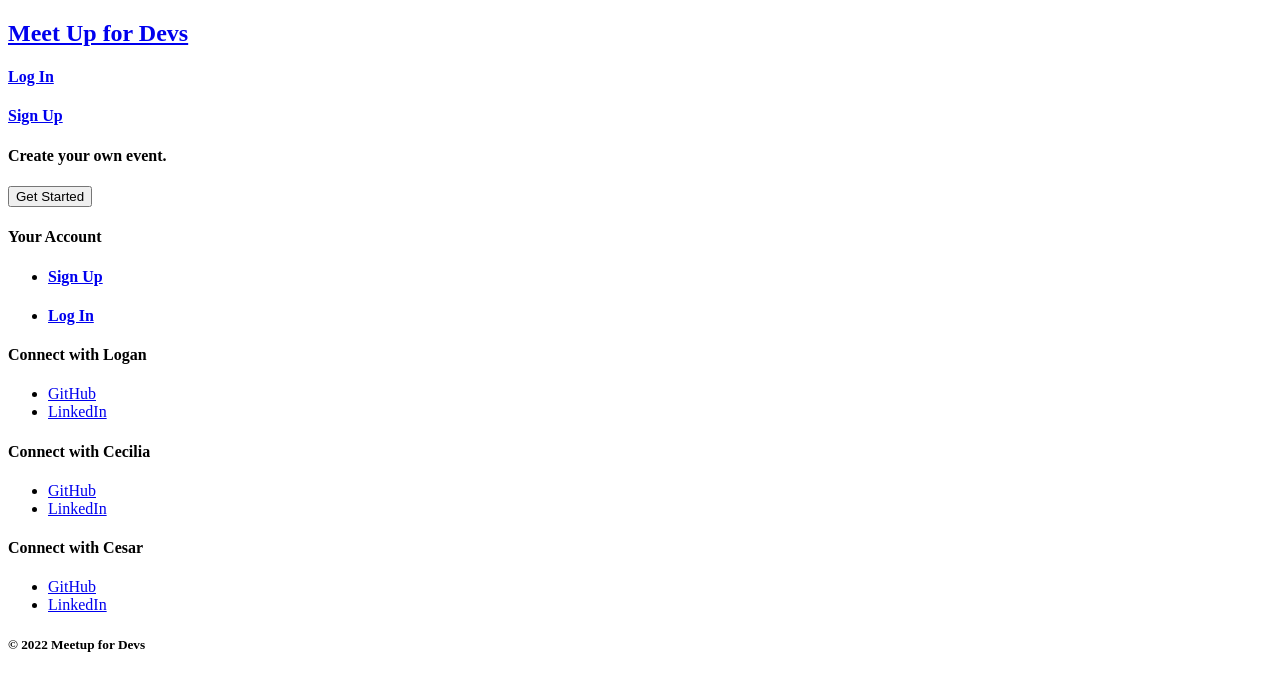
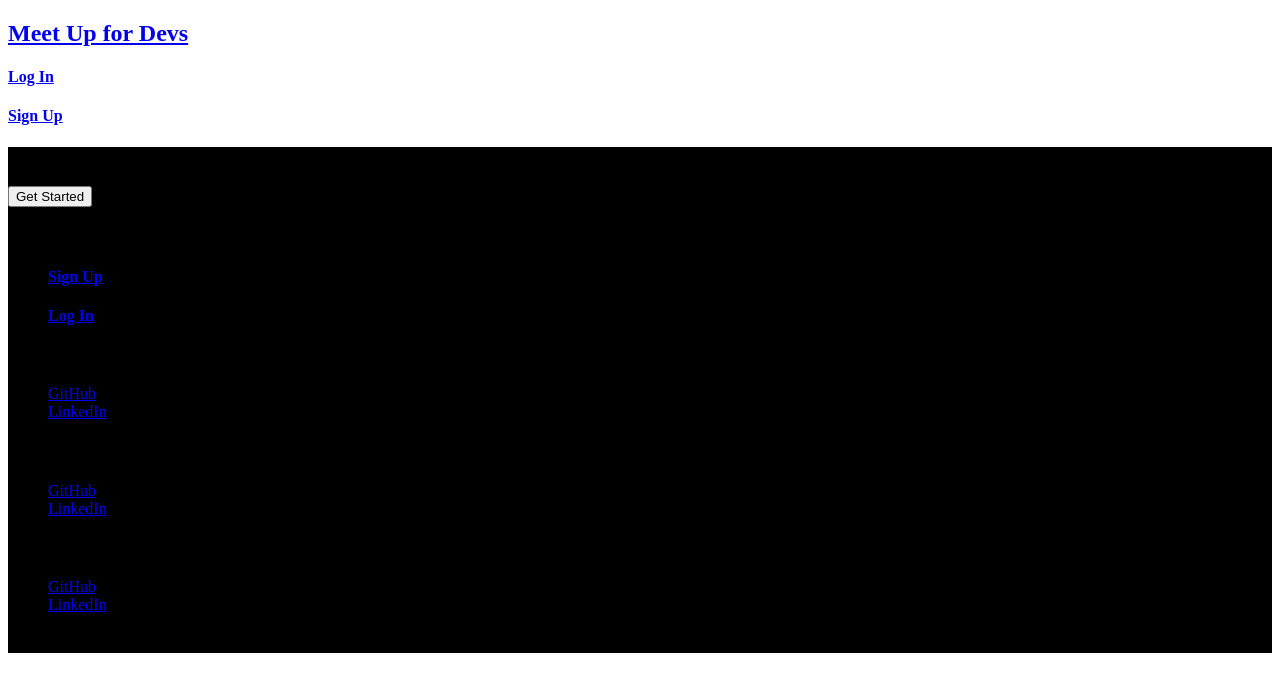
Before and after one commit to Lilly-27/meetup-frontend, a React (Create React App) app: page / in a window 1280 px wide. Shown: the top 692 px of the page. Built offline with nearby package versions, Linux system fonts and the light colour scheme; no server answers.

Commit message:
trying to merge successfully

```diff
--- a/src/index.css
+++ b/src/index.css
@@ -1,6 +1,7 @@
+
 /* Header CSS */
 
 /* Footer CSS */
-#footer-container{
+.footer-container{
     background-color: black;
     };
```
